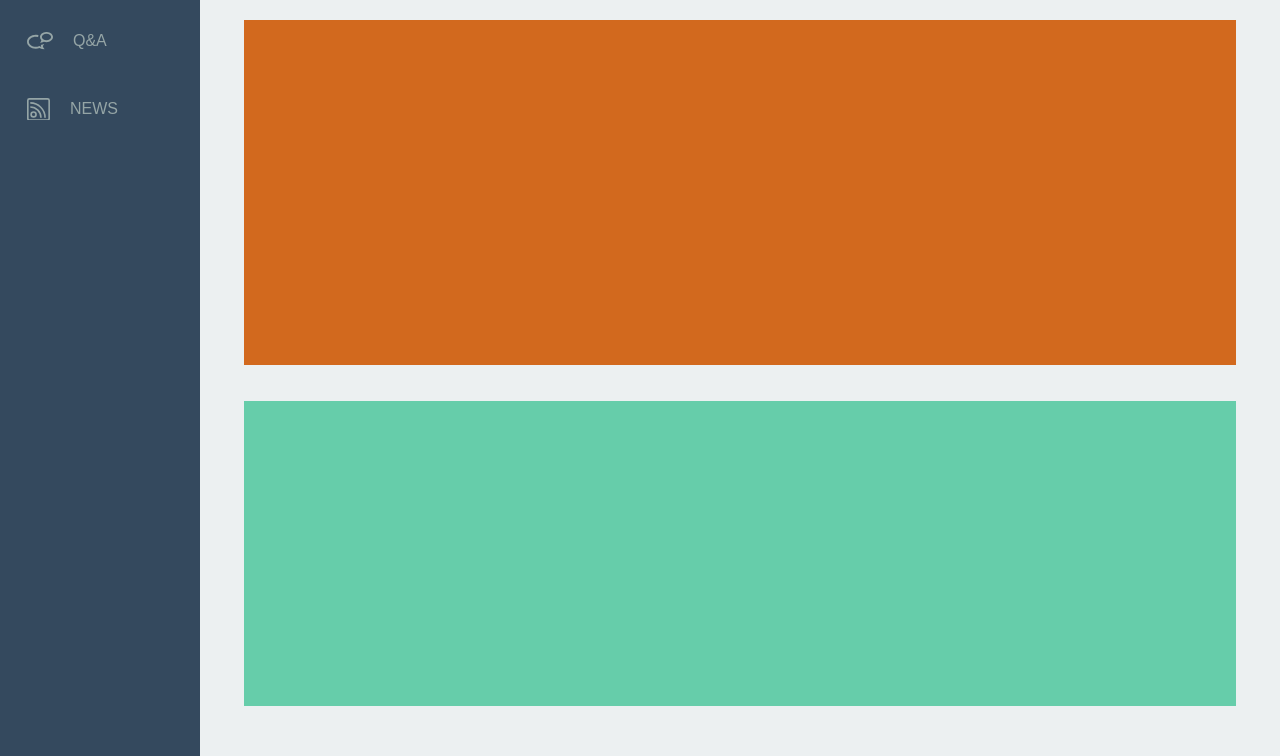
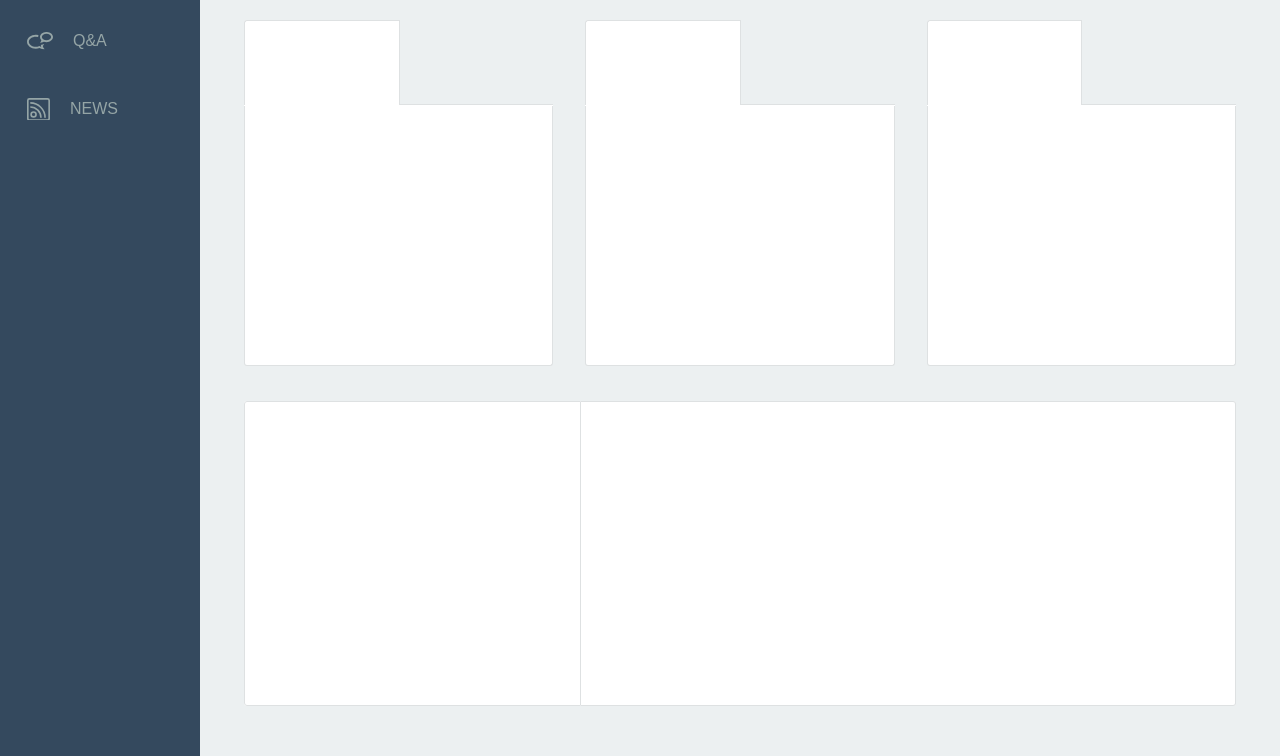
Before and after one commit to nazaropr/pm_23_15, a website: page app/index.html in a window 1280 px wide. Shown: the part 297-1053 px from the top of the page. Drawn offline with nearby package versions, Linux system fonts and the light colour scheme.

Commit message:
Innitial commit

```diff
--- a/app/css/style.css
+++ b/app/css/style.css
@@ -93,18 +93,72 @@
     border-bottom: #e5e5e5 1px solid;
 }
 .row2{
+    display: flex;
+    align-items: center;
+    justify-content: space-between;
     height: 345px;
     margin-left: 44px;
-    margin-right: 44px;
+    margin-right: 12px;
     margin-top: 36px;
-    background-color: chocolate;
+    background-color: #ecf0f1;
 }
 .row3{
     height: 305px;
     margin-left: 44px;
     margin-right: 44px;
     margin-bottom: 78px;
-    background-color: mediumaquamarine;
+    background-color: white;
+    border-radius: 3px 3px 3px 3px;
+}
+.col{
+    height: 345px;
+    width: 33%;
+    background-color: white;
+    margin-right: 32px;
+    border-radius: 3px 0 3px 3px;
+}
+.col2{
+    height: 305px;
+    width: 34%;
+    background-color: white;
+    border: #dee1e2 1px solid;
+    border-radius: 3px 0 0 3px;
+}
+.col3{
+    height: 305px;
+    width: 66%;
+    background-color: white;
+    border-bottom: #dee1e2 1px solid;
+    border-top: #dee1e2 1px solid;
+    border-right: #dee1e2 1px solid;
+    border-radius: 0 3px 3px 0;
+}
+.small{
+    float: left;
+    background-color: white;
+    width: 50%;
+    height: 85px;
+    border-top: #dee1e2 1px solid;
+    border-left: #dee1e2 1px solid;
+    border-radius: 3px 0 0 0;
+}
+.small1{
+    float: right;
+    background-color: #ecf0f1;
+    width: 50%;
+    height: 85px;
+    border-bottom: #dee1e2 1px solid;
+    border-left: #dee1e2 1px solid;
+}
+.big{
+    width: 100%;
+    height: 260px;
+    margin-top: 86px;
+    background-color: white;
+    border-right: #dee1e2 1px solid;
+    border-bottom: #dee1e2 1px solid;
+    border-left: #dee1e2 1px solid;
+    border-radius: 0 0 3px 3px;
 }
 
 
@@ -120,7 +174,7 @@
 }
 .logo{
     position: absolute;
-    margin: 23px 0.01px 0 549px;
+    margin: 23px 1px 0 549px;
     width: 36px;
     height: 44px;
 }
--- a/app/index.html
+++ b/app/index.html
@@ -77,10 +77,36 @@
 
                 </div>
                 <div class="row2">
-
+                    <div class="col">
+                        <div class="small">
+                        </div>
+                        <div class="small1">
+                        </div>
+                        <div class="big">
+                        </div>
+                    </div>
+                    <div class="col">
+                        <div class="small">
+                        </div>
+                        <div class="small1">
+                        </div>
+                        <div class="big">
+                        </div>
+                    </div>
+                    <div class="col">
+                        <div class="small">
+                        </div>
+                        <div class="small1">
+                        </div>
+                        <div class="big">
+                        </div>
+                    </div>
                 </div>
                 <div class="row3 row2">
-
+                    <div class="col2">
+                    </div>
+                    <div class="col3">
+                    </div>
                 </div>
             </div>
         </div>
```
